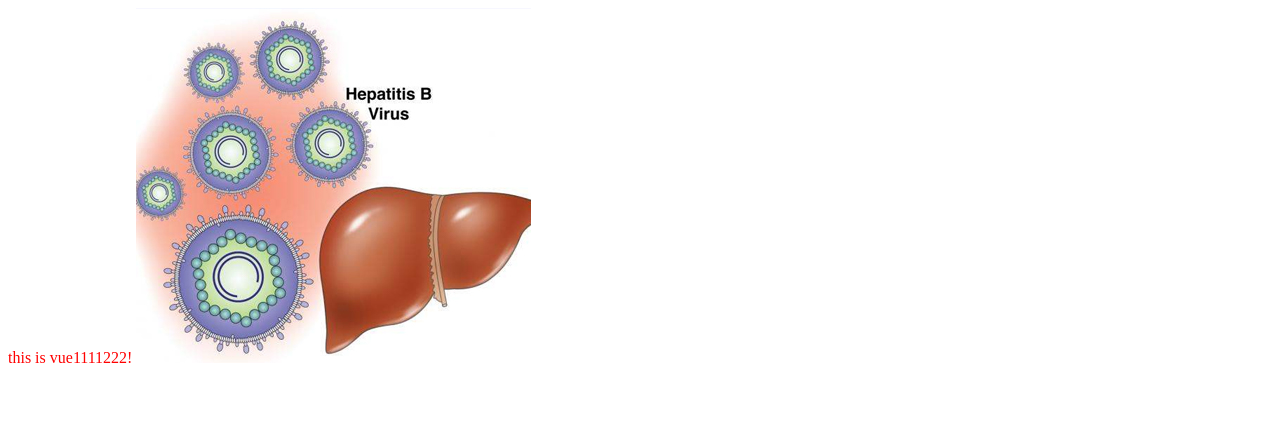
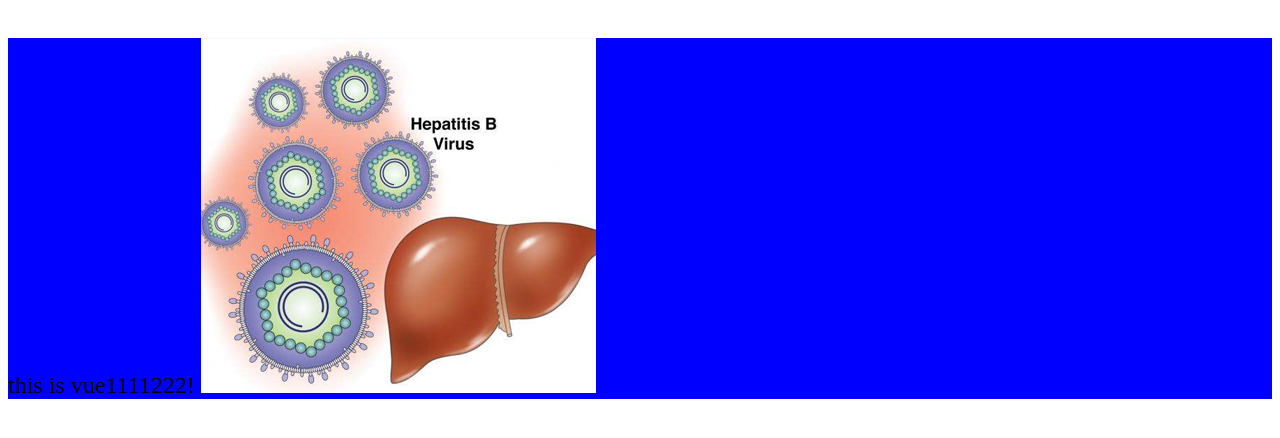
Before and after one commit to ShaeXiao/study-webpack, a Vue app: page / in a window 1280 px wide. Shown: the top 438 px of the page. Built offline with nearby package versions, Linux system fonts and the light colour scheme.

Commit message:
分离css文件

```diff
--- a/src/App.vue
+++ b/src/App.vue
@@ -1,5 +1,5 @@
 <template>
-  <div>
+  <div style="font-size:24px">
       this is vue1111222!
       <img :src="img" alt="">
   </div>
@@ -7,6 +7,7 @@
 
 <script>
 import img from './img.jpg'
+import saccs from './sass.scss'
 console.log(img)
 export default {
   data(){
@@ -18,7 +19,7 @@ export default {
 </script>
 
 <style lang="scss">
-  div {
-    color: red;
-  }
+  // div {
+  //   color: red;
+  // }
 </style>>
--- a/src/sass.scss
+++ b/src/sass.scss
@@ -1,9 +1,5 @@
-body{
-    color: red;
-    padding: 10px;
-    div{
-        background: blue;
-        transform: translateY(30px);
-        display: block;
-    }
+div {
+    background: blue;
+    transform: translateY(30px);
+    display: block;
 }
--- a/src/styles.css
+++ /dev/null
@@ -1,3 +0,0 @@
-body {
-    color: red;
-  }
--- a/webpack.common.js
+++ b/webpack.common.js
@@ -2,6 +2,7 @@ const path = require('path');
 const HtmlWebpackPlugin = require('html-webpack-plugin');
 const {CleanWebpackPlugin} = require('clean-webpack-plugin');
 const VueLoaderPlugin = require('vue-loader/lib/plugin');
+const MiniCssExtractPlugin = require('mini-css-extract-plugin');
 // console.log(__dirname)
 // console.log(process.cwd())
 
@@ -13,7 +14,7 @@ module.exports = {
         rules:[
             {
                 test:/\.css$/,
-                use:['style-loader', 'css-loader',{
+                use:[MiniCssExtractPlugin.loader,'style-loader', 'css-loader',{
                     loader:'postcss-loader',
                     options:{
                         plugins:[
@@ -24,7 +25,7 @@ module.exports = {
             },
             {
                 test: /\.scss$/,
-                use: ['style-loader', 'css-loader',{
+                use: [MiniCssExtractPlugin.loader, 'css-loader',{
                     loader:'postcss-loader',
                     options:{
                         plugins:[
@@ -58,7 +59,10 @@ module.exports = {
             template:path.resolve(__dirname, './src/index.html'),
             inject:'body'
         }),
-        new VueLoaderPlugin()
+        new VueLoaderPlugin(),
+        new MiniCssExtractPlugin({
+            filename: 'css/index.css',
+        })
     ],
     output: {
       filename: '[name].bundle.js',
--- a/webpack.dev.js
+++ b/webpack.dev.js
@@ -14,7 +14,7 @@ module.exports = merge(common,{
     },
     plugins: [
         new webpack.DefinePlugin({
-            'process.env.NODE_ENV': JSON.stringify('production')
+            'process.env.NODE_ENV': JSON.stringify('development')
         })
     ]
 })
```
Also changed, not shown: 1 other file (tests, documents, lock files or other folders).
